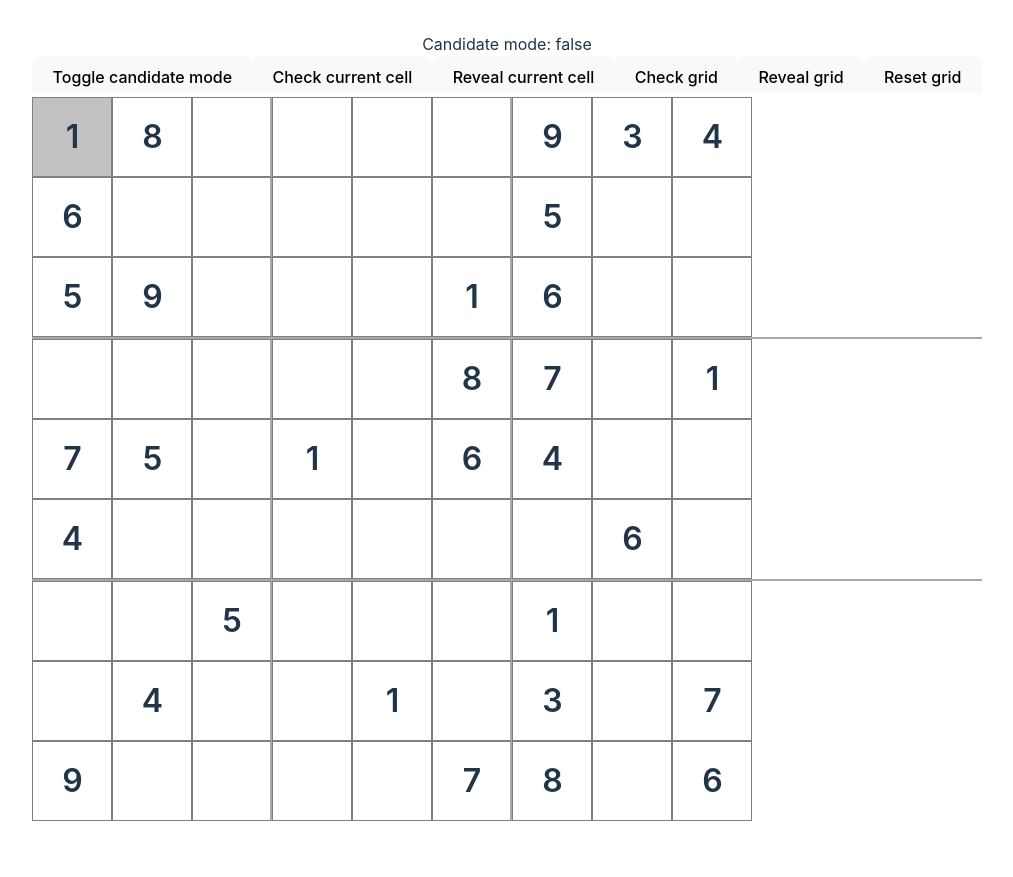
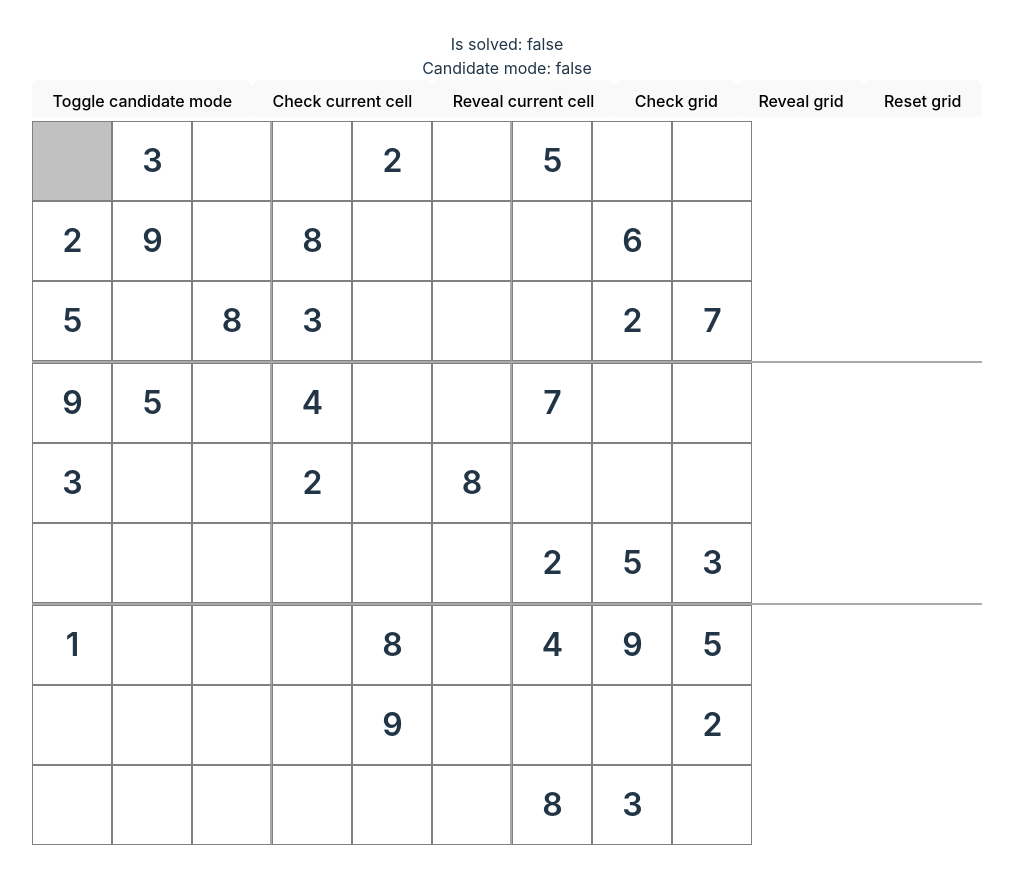
Before and after one commit to MatthewConrad/endless-sudoku, a React (Vite) app: page / in a window 1280 px wide. Shown: the whole page, without its empty margins (133-1146 px from the left). Before the commit the page ends 853 px from the top, so only its background shows below. Built offline with nearby package versions, Linux system fonts and the light colour scheme.

Commit message:
Updated to determine validity, solve status during render.

```diff
--- a/src/App.tsx
+++ b/src/App.tsx
@@ -5,19 +5,24 @@ import { PuzzleGrid } from "./types/grid";
 import { useCursor } from "./hooks/useCursor";
 import { Cell } from "./components/Cell";
 import { useGridState } from "./hooks/useGridState";
+import { isValueValid } from "./logic/validity";
+
+const { playableGrid, filledGrid } = createNewGrid();
 
 function App() {
-  const { playableGrid, filledGrid } = createNewGrid();
   const initialGrid = useRef<PuzzleGrid>(playableGrid);
   const solvedGrid = useRef<PuzzleGrid>(filledGrid);
 
   const {
     gridState,
+    currentGrid,
+    isSolved,
     toggleCellCandidate,
     setCellUserValue,
     checkCell,
+    revealCell,
+    clearCell,
     checkGrid,
-    revealCell,
     revealGrid,
     resetGrid,
   } = useGridState({
@@ -28,10 +33,12 @@ function App() {
     useCursor({
       onToggleCandidate: toggleCellCandidate,
       onSetCellValue: setCellUserValue,
+      onClearCell: clearCell,
     });
 
   return (
     <>
+      <div>Is solved: {`${isSolved}`}</div>
       <div>Candidate mode: {`${cursor.isCandidateMode}`}</div>
       <button onClick={onToggleCandidateMode}>Toggle candidate mode</button>
       <button onClick={() => checkCell(cursor)}>Check current cell</button>
@@ -54,6 +61,15 @@ function App() {
 
                 const isCellActive = isCurrentRow && isCurrentColumn;
 
+                const isCellInvalid = !!(
+                  cellState.userValue &&
+                  !isValueValid({
+                    puzzleGrid: currentGrid,
+                    gridCell: cellState,
+                    value: cellState.userValue,
+                  })
+                );
+
                 return (
                   <Cell
                     key={`${rowIndex},${colIndex}`}
@@ -64,7 +80,8 @@ function App() {
                     }
                     rowIndex={+rowIndex}
                     columnIndex={+colIndex}
-                    isCellActive={isCellActive}
+                    isActive={isCellActive}
+                    isInvalid={isCellInvalid}
                   />
                 );
               })}
--- a/src/components/Cell.tsx
+++ b/src/components/Cell.tsx
@@ -2,7 +2,8 @@ import { VALUES } from "../logic/constants";
 import { CellValue, GridCellState } from "../types/grid";
 
 interface CellProps extends GridCellState {
-  isCellActive?: boolean;
+  isActive?: boolean;
+  isInvalid?: boolean;
   isAutoCandidate?: boolean;
   onCellClick: (rowIndex: number, columnIndex: number) => void;
   onCandidateClick: (candidateValue: CellValue) => void;
@@ -17,13 +18,14 @@ export const Cell = ({
   isConfirmed,
   isIncorrect,
   isInvalid,
-  isCellActive,
+  isActive,
   isAutoCandidate,
   onCellClick,
   onCandidateClick,
+  ...props
 }: CellProps) => {
   const classModifiers = [
-    isCellActive && "active",
+    isActive && "active",
     isConfirmed && "confirmed",
     isIncorrect && "incorrect",
     isInvalid && "invalid",
@@ -41,20 +43,20 @@ export const Cell = ({
   }, []);
 
   const handleCellClick = () => {
-    if (!isCellActive) {
+    if (!isActive) {
       onCellClick(rowIndex, columnIndex);
     }
   };
 
   const handleCandidateClick = (candidateValue: CellValue) => {
-    if (isCellActive) {
+    if (isActive) {
       onCandidateClick(candidateValue);
     }
   };
 
   return (
     <div
-      key={`${rowIndex},${columnIndex}`}
+      key={`${rowIndex},${columnIndex}-${props.value}`}
       className={`cell ${classModifiers.join(" ")}`.trim()}
       onClick={handleCellClick}
     >
@@ -67,6 +69,7 @@ export const Cell = ({
 
             return (
               <div
+                key={`${rowIndex},${columnIndex}-candidate-${v}`}
                 className={`candidate-option ${
                   isCandidate ? "placed" : ""
                 }`.trim()}
--- a/src/hooks/useGridState.tsx
+++ b/src/hooks/useGridState.tsx
@@ -1,7 +1,8 @@
-import { useState } from "react";
+import { useMemo, useState } from "react";
 import { CellValue, GridCell, GridState, PuzzleGrid } from "../types/grid";
 import {
-  clearCellStateCandidates,
+  areGridsEqual,
+  clearCellState,
   getCellState,
   getCheckedCellState,
   getGridStateWithUpdatedCell,
@@ -19,11 +20,15 @@ interface UseGridStateArgs {
 }
 
 export const useGridState = ({ initialGrid, solvedGrid }: UseGridStateArgs) => {
-  const [gridState, setGridState] = useState<GridState>(
-    getInitialGridState(initialGrid, solvedGrid)
+  const initialState = useMemo(
+    () => getInitialGridState(initialGrid, solvedGrid),
+    [initialGrid, solvedGrid]
   );
 
+  const [gridState, setGridState] = useState<GridState>(initialState);
+
   const currentGrid = getPuzzleGridFromState(gridState);
+  const isSolved = areGridsEqual(currentGrid, solvedGrid);
 
   const toggleCellCandidate = (candidateValue: CellValue, cell: GridCell) =>
     setGridState((gs) =>
@@ -34,21 +39,12 @@ export const useGridState = ({ initialGrid, solvedGrid }: UseGridStateArgs) => {
       )
     );
 
-  const clearCellCandidates = (cell: GridCell) =>
-    setGridState((gs) =>
-      getGridStateWithUpdatedCell(
-        gs,
-        cell,
-        clearCellStateCandidates(getCellState(gs, cell))
-      )
-    );
-
   const setCellUserValue = (newValue: number, cell: GridCell) =>
     setGridState((gs) =>
       getGridStateWithUpdatedCell(
         gs,
         cell,
-        setCellStateUserValue(newValue, getCellState(gs, cell), currentGrid)
+        setCellStateUserValue(newValue, getCellState(gs, cell))
       )
     );
 
@@ -70,22 +66,32 @@ export const useGridState = ({ initialGrid, solvedGrid }: UseGridStateArgs) => {
       )
     );
 
+  const clearCell = (cell: GridCell) =>
+    setGridState((gs) =>
+      getGridStateWithUpdatedCell(
+        gs,
+        cell,
+        clearCellState(getCellState(gs, cell))
+      )
+    );
+
   const checkGrid = () =>
     setGridState((gs) => updateAllCells(gs, getCheckedCellState));
 
   const revealGrid = () =>
     setGridState((gs) => updateAllCells(gs, getRevealedCellState));
 
-  const resetGrid = () =>
-    setGridState(getInitialGridState(initialGrid, solvedGrid));
+  const resetGrid = () => setGridState(initialState);
 
   return {
     gridState,
+    currentGrid,
+    isSolved,
     toggleCellCandidate,
-    clearCellCandidates,
     setCellUserValue,
     checkCell,
     revealCell,
+    clearCell,
     checkGrid,
     revealGrid,
     resetGrid,
--- a/src/logic/generation.ts
+++ b/src/logic/generation.ts
@@ -1,7 +1,7 @@
 import { GridCell, PopulatedCell, PuzzleGrid } from "../types/grid";
 import { BLANK_GRID, FILL_LIMIT, VALUES } from "./constants";
 import { cloneGrid, getRandomCell, shuffle } from "./helpers";
-import { isValid } from "./validity";
+import { canPlaceValue } from "./validity";
 
 export const getBlankGrid = () => cloneGrid(BLANK_GRID);
 
@@ -36,7 +36,9 @@ export const fillGrid = (puzzleGrid: PuzzleGrid): PuzzleGrid | undefined => {
       throw new Error("Timeout while filling grid.");
     }
 
-    if (isValid({ puzzleGrid: initialGrid, emptyCell, value })) {
+    if (
+      canPlaceValue({ puzzleGrid: initialGrid, gridCell: emptyCell, value })
+    ) {
       initialGrid[rowIndex][columnIndex] = value;
 
       const nextGrid = fillGrid(initialGrid);
--- a/src/logic/helpers.ts
+++ b/src/logic/helpers.ts
@@ -7,7 +7,7 @@ import {
   RowState,
 } from "../types/grid";
 import { DEFAULT_CANDIDATES, MAX_INDEX } from "./constants";
-import { getValidCellValues, isValid } from "./validity";
+import { getPossibleCellValues } from "./validity";
 
 /**
  * GRID GENERATION
@@ -44,6 +44,12 @@ export const cloneGrid = (puzzleGrid: PuzzleGrid): PuzzleGrid => {
   return puzzleGrid.map((row) => [...row]);
 };
 
+export const areGridsEqual = (a: PuzzleGrid, b: PuzzleGrid): boolean => {
+  return !a.some((columns, rowIndex) =>
+    columns.some((cell, colIndex) => cell !== b[rowIndex][colIndex])
+  );
+};
+
 /**
  * GRID AND CELL STATE
  */
@@ -52,7 +58,7 @@ export const getCellCandidates = (
   puzzleGrid: PuzzleGrid,
   emptyCell: GridCell
 ) => {
-  const validValues = getValidCellValues(puzzleGrid, emptyCell);
+  const validValues = getPossibleCellValues(puzzleGrid, emptyCell);
 
   return validValues.reduce(
     (candidates, val) => ({
@@ -64,21 +70,21 @@ export const getCellCandidates = (
 };
 
 export const getInitialGridState = (
-  puzzleGrid: PuzzleGrid,
+  initialGrid: PuzzleGrid,
   solvedGrid: PuzzleGrid
 ): GridState => {
-  return puzzleGrid.reduce<GridState>((gridState, row, rowIndex) => {
+  console.log("calc initital state");
+  return initialGrid.reduce<GridState>((gridState, row, rowIndex) => {
     const rowState = row.reduce<RowState>((rs, initialValue, columnIndex) => {
       const cellState: GridCellState = {
         rowIndex,
         columnIndex,
         value: solvedGrid[rowIndex][columnIndex],
         userValue: initialValue,
-        candidates: getCellCandidates(puzzleGrid, { rowIndex, columnIndex }),
+        candidates: getCellCandidates(initialGrid, { rowIndex, columnIndex }),
         userCandidates: { ...DEFAULT_CANDIDATES },
         isPrefilled: initialValue !== 0,
         isConfirmed: false,
-        isInvalid: false,
         isIncorrect: false,
       };
       return {
@@ -120,32 +126,23 @@ export const getGridStateWithUpdatedCell = (
   },
 });
 
-// TODO: verify behavior if cell has user value
 export const toggleCellStateCandidate = (
   candidateValue: CellValue,
   { userCandidates, ...cellState }: GridCellState
 ) => ({
   ...cellState,
+  userValue: 0,
   userCandidates: {
     ...userCandidates,
     [candidateValue]: !userCandidates[candidateValue],
   },
 });
 
-export const clearCellStateCandidates = (
-  cellState: GridCellState
-): GridCellState => ({
-  ...cellState,
-  userCandidates: { ...DEFAULT_CANDIDATES },
-});
-
 export const setCellStateUserValue = (
   newValue: number,
-  cellState: GridCellState,
-  currentGrid: PuzzleGrid
+  cellState: GridCellState
 ) => {
-  const { isConfirmed, isPrefilled, userValue, rowIndex, columnIndex } =
-    cellState;
+  const { isConfirmed, isPrefilled, userValue } = cellState;
 
   if (isConfirmed || isPrefilled || userValue === newValue) {
     return cellState;
@@ -154,13 +151,6 @@ export const setCellStateUserValue = (
   return {
     ...cellState,
     userValue: newValue,
-    isInvalid: newValue
-      ? !isValid({
-          puzzleGrid: currentGrid,
-          emptyCell: { rowIndex, columnIndex },
-          value: newValue,
-        })
-      : false,
   };
 };
 
@@ -189,8 +179,21 @@ export const getRevealedCellState = ({
   isPrefilled,
   isConfirmed: !isPrefilled && true,
   isIncorrect: false,
-  isInvalid: false,
 });
+
+export const clearCellState = (cellState: GridCellState): GridCellState => {
+  const { isPrefilled, isConfirmed } = cellState;
+
+  if (isPrefilled || isConfirmed) {
+    return cellState;
+  }
+
+  return {
+    ...cellState,
+    userValue: 0,
+    userCandidates: { ...DEFAULT_CANDIDATES },
+  };
+};
 
 export const updateAllCells = (
   gridState: GridState,
--- a/src/logic/validity.ts
+++ b/src/logic/validity.ts
@@ -3,59 +3,125 @@ import { VALUES } from "./constants";
 
 interface ValidityArgs {
   puzzleGrid: PuzzleGrid;
-  emptyCell: GridCell;
+  gridCell: GridCell;
   value: number;
 }
 
-export const isValidRow = ({
+export const canPlaceValueInRow = ({
   puzzleGrid,
-  emptyCell,
+  gridCell,
   value,
 }: ValidityArgs): boolean => {
-  return puzzleGrid[emptyCell.rowIndex].indexOf(value) === -1;
+  return puzzleGrid[gridCell.rowIndex].indexOf(value) === -1;
 };
 
-export const isValidColumn = ({
+export const isValueValidInRow = ({
   puzzleGrid,
-  emptyCell,
+  gridCell,
   value,
 }: ValidityArgs): boolean => {
-  return !puzzleGrid.some((row) => row[emptyCell.columnIndex] === value);
+  if (!value) {
+    return true;
+  }
+
+  return !puzzleGrid[gridCell.rowIndex].some(
+    (cellVal, columnIndex) =>
+      gridCell.columnIndex !== columnIndex && value === cellVal
+  );
+};
+
+export const canPlaceValueInColumn = ({
+  puzzleGrid,
+  gridCell,
+  value,
+}: ValidityArgs): boolean => {
+  return !puzzleGrid.some((row) => row[gridCell.columnIndex] === value);
+};
+
+export const isValueValidInColumn = ({
+  puzzleGrid,
+  gridCell,
+  value,
+}: ValidityArgs): boolean => {
+  if (!value) {
+    return true;
+  }
+
+  return !puzzleGrid.some(
+    (row, rowIndex) =>
+      gridCell.rowIndex !== rowIndex && value === row[gridCell.columnIndex]
+  );
 };
 
 const getBoxCoordinate = (index: number) => index - (index % 3);
 
-export const isValidBox = ({
+export const canPlaceValueInBox = ({
   puzzleGrid,
-  emptyCell,
+  gridCell,
   value,
 }: ValidityArgs): boolean => {
   const boxStart: GridCell = {
-    rowIndex: getBoxCoordinate(emptyCell.rowIndex),
-    columnIndex: getBoxCoordinate(emptyCell.columnIndex),
+    rowIndex: getBoxCoordinate(gridCell.rowIndex),
+    columnIndex: getBoxCoordinate(gridCell.columnIndex),
   };
 
   return [0, 1, 2].every((rowOffset) => {
     return ![0, 1, 2].some((colOffset) => {
-      return (
-        puzzleGrid[boxStart.rowIndex + rowOffset][
-          boxStart.columnIndex + colOffset
-        ] === value
-      );
+      const boxRowIndex = boxStart.rowIndex + rowOffset;
+      const boxColumnIndex = boxStart.columnIndex + colOffset;
+
+      const boxValue = puzzleGrid[boxRowIndex][boxColumnIndex];
+
+      return boxValue === value;
     });
   });
 };
 
-export const isValid = (args: ValidityArgs) => {
-  return isValidRow(args) && isValidColumn(args) && isValidBox(args);
+export const isValueValidInBox = ({
+  puzzleGrid,
+  gridCell,
+  value,
+}: ValidityArgs): boolean => {
+  if (!value) {
+    return true;
+  }
+  const boxStart: GridCell = {
+    rowIndex: getBoxCoordinate(gridCell.rowIndex),
+    columnIndex: getBoxCoordinate(gridCell.columnIndex),
+  };
+
+  return [0, 1, 2].every((rowOffset) => {
+    return ![0, 1, 2].some((colOffset) => {
+      const boxRowIndex = boxStart.rowIndex + rowOffset;
+      const boxColumnIndex = boxStart.columnIndex + colOffset;
+
+      const isSameCell =
+        gridCell.rowIndex === boxRowIndex &&
+        gridCell.columnIndex === boxColumnIndex;
+
+      const boxValue = puzzleGrid[boxRowIndex][boxColumnIndex];
+
+      return !isSameCell && boxValue === value;
+    });
+  });
 };
 
-export const getValidCellValues = (
+export const canPlaceValue = (args: ValidityArgs) =>
+  canPlaceValueInRow(args) &&
+  canPlaceValueInColumn(args) &&
+  canPlaceValueInBox(args);
+
+export const isValueValid = (args: ValidityArgs) =>
+  isValueValidInRow(args) &&
+  isValueValidInColumn(args) &&
+  isValueValidInBox(args);
+
+export const getPossibleCellValues = (
   puzzleGrid: PuzzleGrid,
-  emptyCell: GridCell
+  gridCell: GridCell
 ) => {
   return VALUES.reduce<number[]>((valid, value) => {
-    if (isValid({ puzzleGrid, emptyCell, value })) {
+    if (canPlaceValue({ puzzleGrid, gridCell, value })) {
       return [...valid, value];
     }
 
--- a/src/types/grid.ts
+++ b/src/types/grid.ts
@@ -22,7 +22,6 @@ export interface GridCellState extends PopulatedCell {
   userCandidates: CellCandidates;
   isPrefilled: boolean;
   isConfirmed: boolean;
-  isInvalid: boolean;
   isIncorrect: boolean;
 }
 
```
Also changed, not shown: src/hooks/useCursor.tsx (+3 -4 lines).
